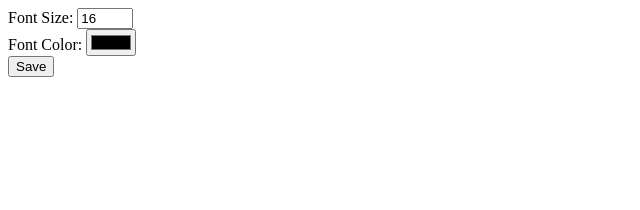
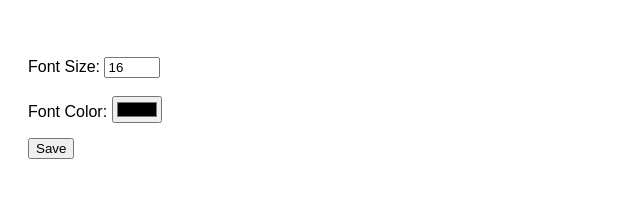
Before and after one commit to acciojob/preferred-cookie-akhilrale11, a website: page main.html in a window 1280 px wide. Shown: the whole page, without its empty margins (0-640 px from the left). Drawn offline with Linux system fonts and the light colour scheme.

Commit message:
created a submission

```diff
--- a/main.html
+++ b/main.html
@@ -1,13 +1,13 @@
 <!DOCTYPE html>
-
-<html>
+<html lang="en">
 <head>
+  <meta charset="UTF-8">
+  <meta name="viewport" content="width=device-width, initial-scale=1.0">
+  <title>Preferred Cookie</title>
   <link rel="stylesheet" href="styles.css" />
 </head>
-
 <body>
-    <!-- the entire body must be written by student -->
-    <form>
+  <form id="preferences-form">
     <label for="fontsize">Font Size:</label>
     <input
       type="number"
@@ -21,9 +21,9 @@
     <label for="fontcolor">Font Color:</label>
     <input type="color" id="fontcolor" name="fontcolor" value="#000000" />
     <br />
-      <input type="submit" value="Save" />
+    <button type="button" id="save-btn">Save</button>
   </form>
 
-    <script type="text/javascript" src="./script.js"></script>
+  <script src="script.js"></script>
 </body>
 </html>
--- a/script.js
+++ b/script.js
@@ -1 +1,49 @@
-//your JS code here. If required.
+// Utility to set a cookie
+function setCookie(name, value, days) {
+  const date = new Date();
+  date.setTime(date.getTime() + days * 24 * 60 * 60 * 1000);
+  document.cookie = `${name}=${value};expires=${date.toUTCString()};path=/`;
+}
+
+// Utility to get a cookie
+function getCookie(name) {
+  const cookies = document.cookie.split("; ");
+  for (let cookie of cookies) {
+    const [key, value] = cookie.split("=");
+    if (key === name) {
+      return value;
+    }
+  }
+  return null;
+}
+
+// Apply preferences from cookies
+function applyPreferences() {
+  const fontSize = getCookie("fontsize") || "16";
+  const fontColor = getCookie("fontcolor") || "#000000";
+
+  // Apply preferences to the document
+  document.documentElement.style.setProperty("--fontsize", `${fontSize}px`);
+  document.documentElement.style.setProperty("--fontcolor", fontColor);
+
+  // Set form values to match preferences
+  document.getElementById("fontsize").value = fontSize;
+  document.getElementById("fontcolor").value = fontColor;
+}
+
+// Save preferences to cookies
+function savePreferences() {
+  const fontSize = document.getElementById("fontsize").value;
+  const fontColor = document.getElementById("fontcolor").value;
+
+  setCookie("fontsize", fontSize, 7); // Save for 7 days
+  setCookie("fontcolor", fontColor, 7);
+
+  applyPreferences();
+}
+
+// Event Listener for Save Button
+document.getElementById("save-btn").addEventListener("click", savePreferences);
+
+// Apply preferences on page load
+window.addEventListener("load", applyPreferences);
--- a/styles.css
+++ b/styles.css
@@ -6,4 +6,16 @@
 body {
   font-size: var(--fontsize);
   color: var(--fontcolor);
+  font-family: Arial, sans-serif;
+  padding: 20px;
 }
+form {
+  margin: 20px 0;
+}
+label {
+  display: inline-block;
+  margin: 10px 0 5px;
+}
+input {
+  margin-bottom: 15px;
+}
```
Lines whose indentation alone changed are shown as unchanged.
